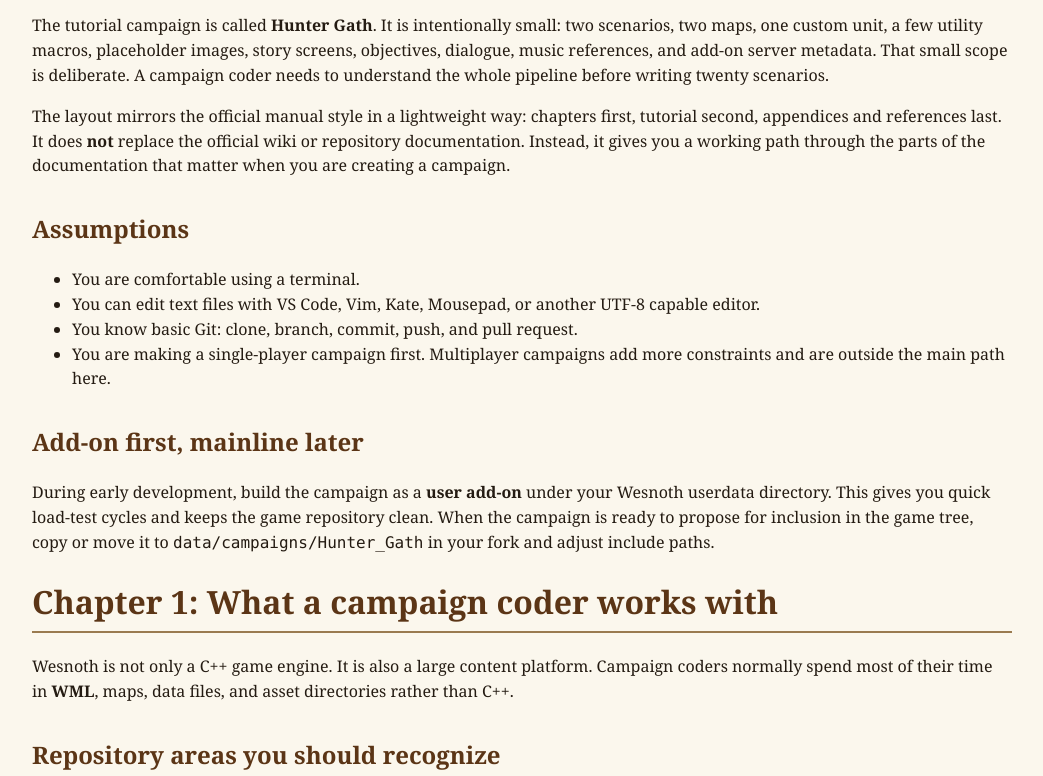
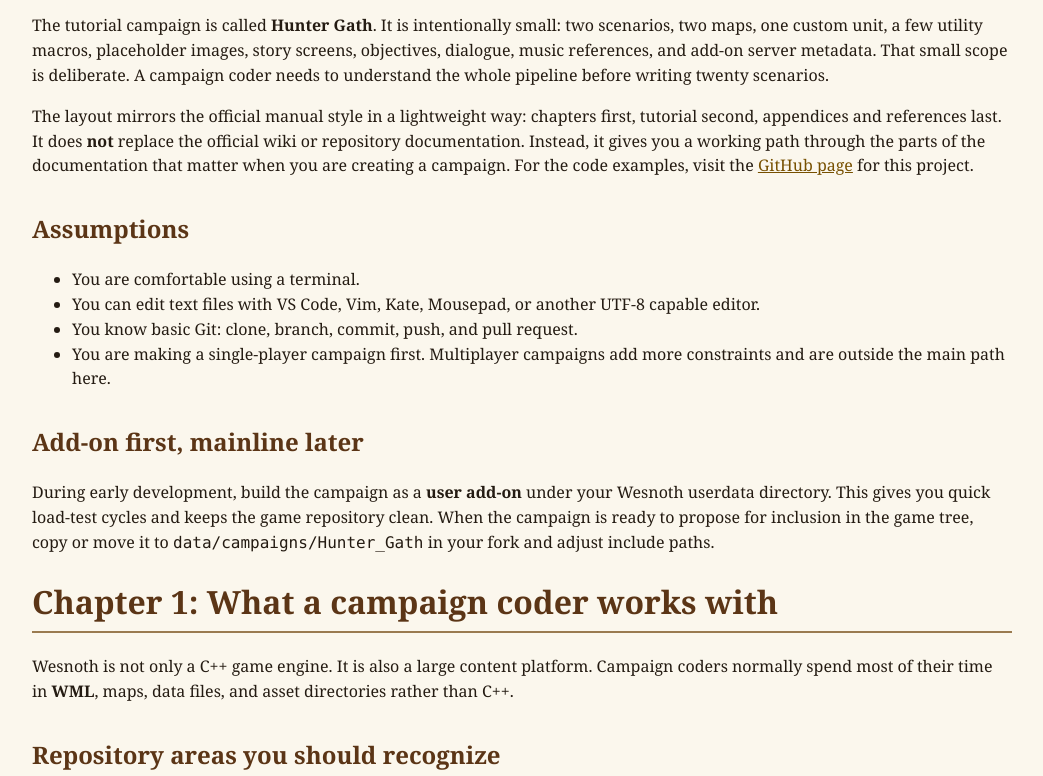
Before and after one commit to hunter-gath/wesnoth-campaign-dev-guide, a plain HTML site: page index.html in a window 1280 px wide. Shown: the part 2408-3184 px from the top of the page, without its empty margins (118-1161 px from the left). Drawn offline with Linux system fonts and the light colour scheme.

Commit message:
GitHub note

```diff
--- a/index.html
+++ b/index.html
@@ -337,7 +337,9 @@ before writing twenty scenarios.</p>
 chapters first, tutorial second, appendices and references last. It does
 <strong>not</strong> replace the official wiki or repository
 documentation. Instead, it gives you a working path through the parts of
-the documentation that matter when you are creating a campaign.</p>
+the documentation that matter when you are creating a campaign. For the code examples,
+visit the <a href="https://github.com/hunter-gath/wesnoth-campaign-dev-guide">GitHub page</a>
+for this project.</p>
 <h2 id="assumptions">Assumptions</h2>
 <ul>
 <li>You are comfortable using a terminal.</li>
```
